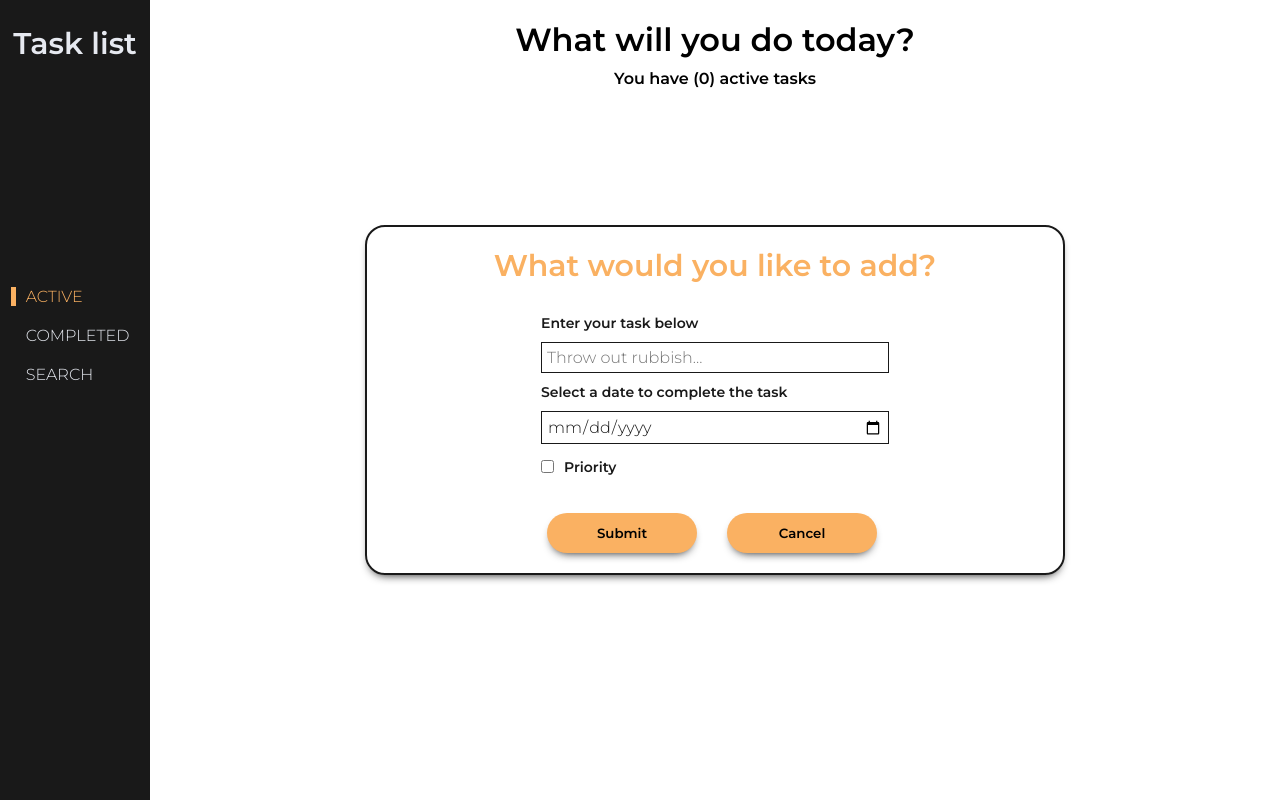
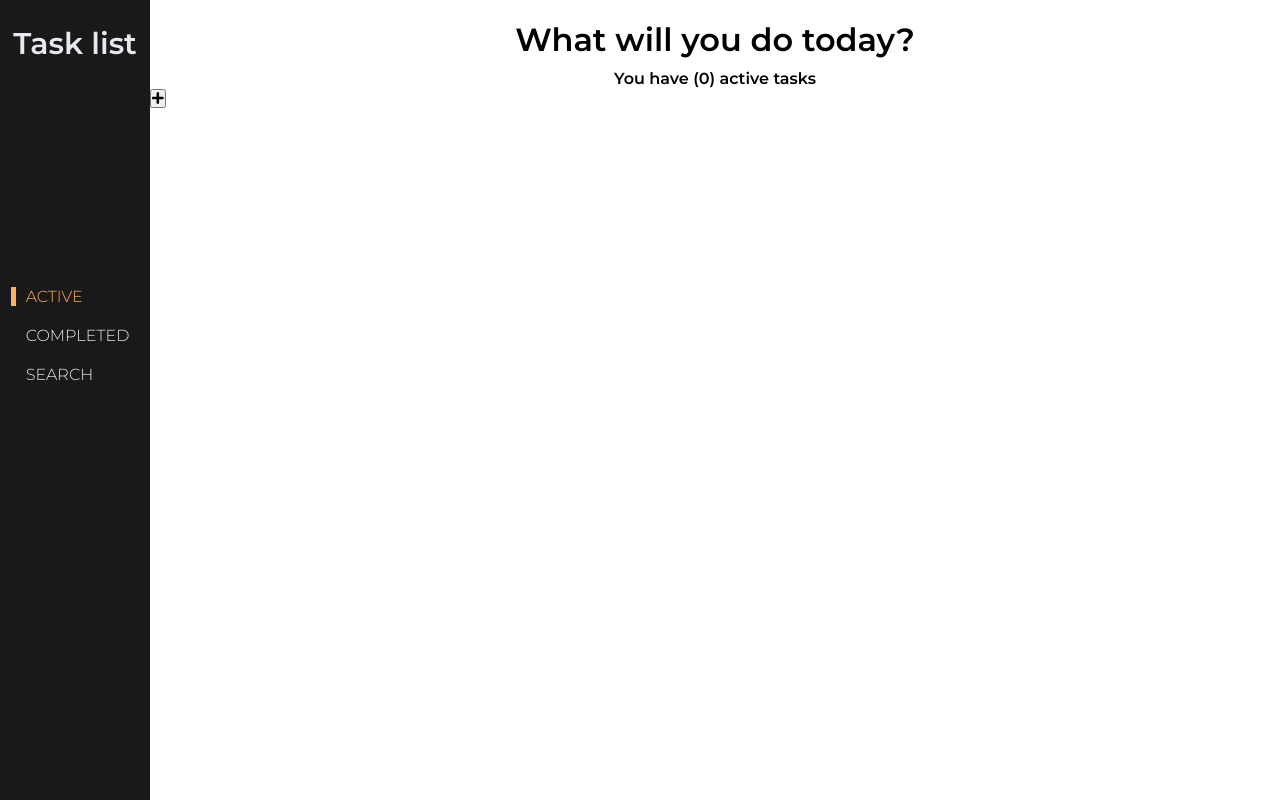
Before and after one commit to MaksymilianStoklosa/Task-list, a React (Create React App) app: page / in a window 1280 px wide. Built offline with nearby package versions, Linux system fonts and the light colour scheme.

Commit message:
Add toggle button

```diff
--- a/src/pages/ActivePage.js
+++ b/src/pages/ActivePage.js
@@ -2,9 +2,10 @@ import React, { useState } from 'react';
 import MainTemplate from 'templates/MainTemplate';
 import Header from 'components/Header';
 import TaskForm from 'components/TaskForm';
+import ToggleButton from 'components/ToggleButton';
 
 const ActivePage = () => {
-  const [openForm, setOpenForm] = useState(true);
+  const [openForm, setOpenForm] = useState(false);
 
   const toggleForm = () => {
     setOpenForm((form) => !form);
@@ -17,6 +18,7 @@ const ActivePage = () => {
         description="You have (0) active tasks"
       />
       {openForm ? <TaskForm toggleForm={toggleForm} /> : null}
+      {!openForm ? <ToggleButton toggleForm={toggleForm} /> : null}
     </MainTemplate>
   );
 };
```
